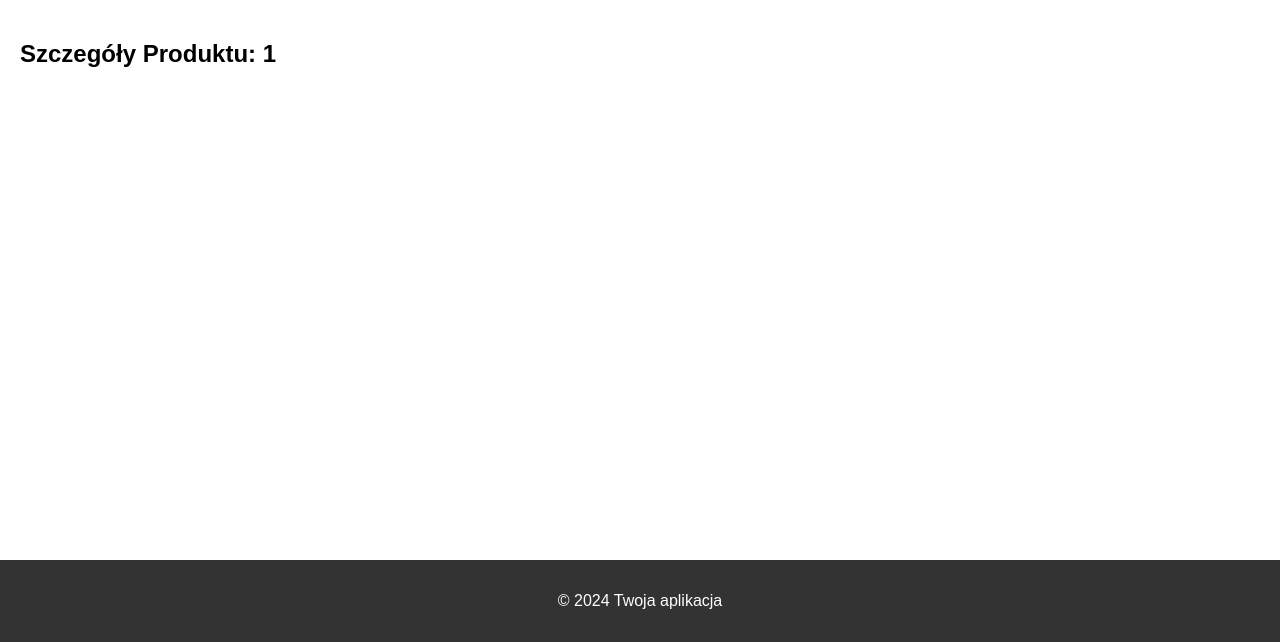
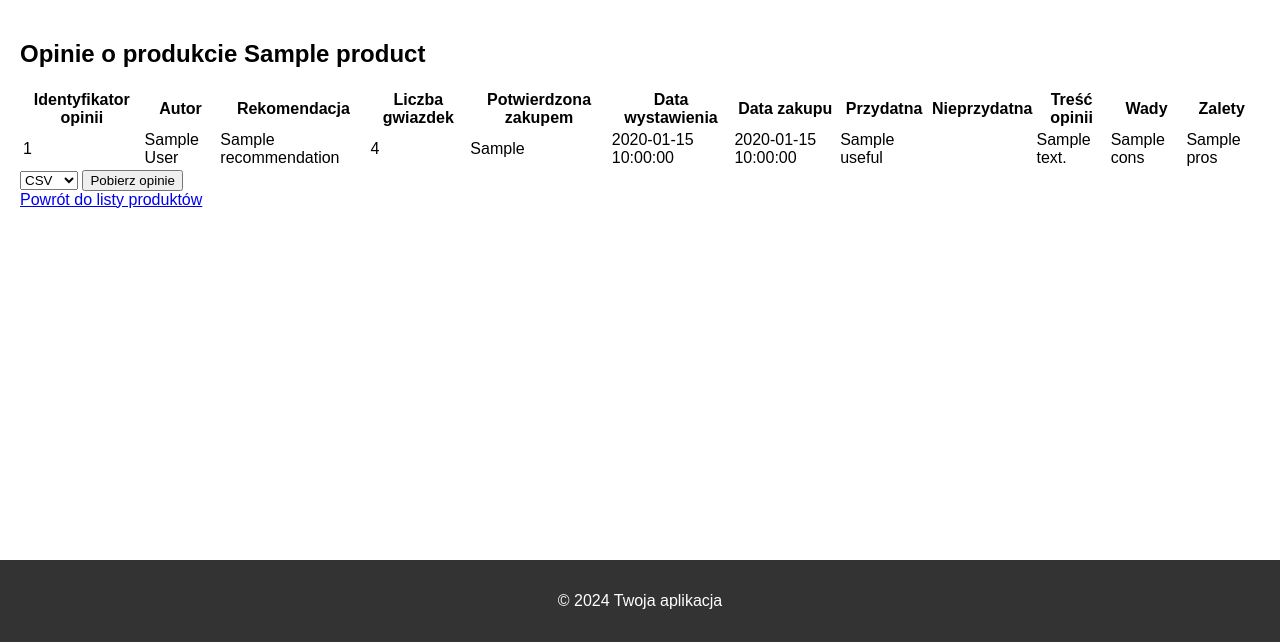
Before and after one commit to TomaszNiznik/CenoWebScraper, a Flask app: template app/templates/product.html in a window 1280 px wide. Shown: the part 158-800 px from the top of the page. Run offline with Flask 3, Linux system fonts and the light colour scheme; the template is opened without the code that fills it: most values are stand-ins (such as "Sample title", 1, 10 or a date in 2020).

Commit message:
Implement scenario 5: Product page with reviews table

```diff
--- a/app/templates/product.html
+++ b/app/templates/product.html
@@ -1,5 +1,49 @@
 {% extends "base.html" %}
-
 {% block content %}
-    <h2>Szczegóły Produktu: {{ product_id }}</h2>
+    <h2>Opinie o produkcie {{ product.name }}</h2>
+    <table id="reviewsTable">
+        <thead>
+            <tr>
+                <th>Identyfikator opinii</th>
+                <th>Autor</th>
+                <th>Rekomendacja</th>
+                <th>Liczba gwiazdek</th>
+                <th>Potwierdzona zakupem</th>
+                <th>Data wystawienia</th>
+                <th>Data zakupu</th>
+                <th>Przydatna</th>
+                <th>Nieprzydatna</th>
+                <th>Treść opinii</th>
+                <th>Wady</th>
+                <th>Zalety</th>
+            </tr>
+        </thead>
+        <tbody>
+            {% for opinion in opinions %}
+            <tr>
+                <td>{{ opinion.id }}</td>
+                <td>{{ opinion.author }}</td>
+                <td>{{ opinion.recommendation }}</td>
+                <td>{{ opinion.rating }}</td>
+                <td>{{ opinion.verified_purchase }}</td>
+                <td>{{ opinion.review_date }}</td>
+                <td>{{ opinion.purchase_date }}</td>
+                <td>{{ opinion.useful }}</td>
+                <td>{{ opinion.not_useful }}</td>
+                <td>{{ opinion.content }}</td>
+                <td>{{ opinion.cons }}</td>
+                <td>{{ opinion.pros }}</td>
+            </tr>
+            {% endfor %}
+        </tbody>
+    </table>
+    <form action="{{ url_for('download_opinions', product_id=product.id) }}" method="post">
+        <select name="file_format">
+            <option value="csv">CSV</option>
+            <option value="xlsx">XLSX</option>
+            <option value="json">JSON</option>
+        </select>
+        <button type="submit">Pobierz opinie</button>
+    </form>
+    <a href="{{ url_for('products') }}">Powrót do listy produktów</a>
 {% endblock %}
--- a/app/templates/products.html
+++ b/app/templates/products.html
@@ -22,7 +22,7 @@
                     <select name="file_format">
                         <option value="csv">CSV</option>
                         <option value="xlsx">XLSX</option>
-                        <option value="jsonify">JSON</option>
+                        <option value="json">JSON</option>
                     </select>
                     <button type="submit">Pobierz</button>
                 </form>
--- /dev/null
+++ b/opinions_3.csv
@@ -0,0 +1,2 @@
+id,author,recommendation,rating,verified_purchase,review_date,purchase_date,useful,not_useful,content,cons,pros
+3,User3,yes,4,False,2023-01-03,2022-12-27,8,1,Good product,Battery,Performance
```
Also changed, not shown: app/routes.py (+36 -12 lines), app/templates/extract.html (+2 -5 lines).
